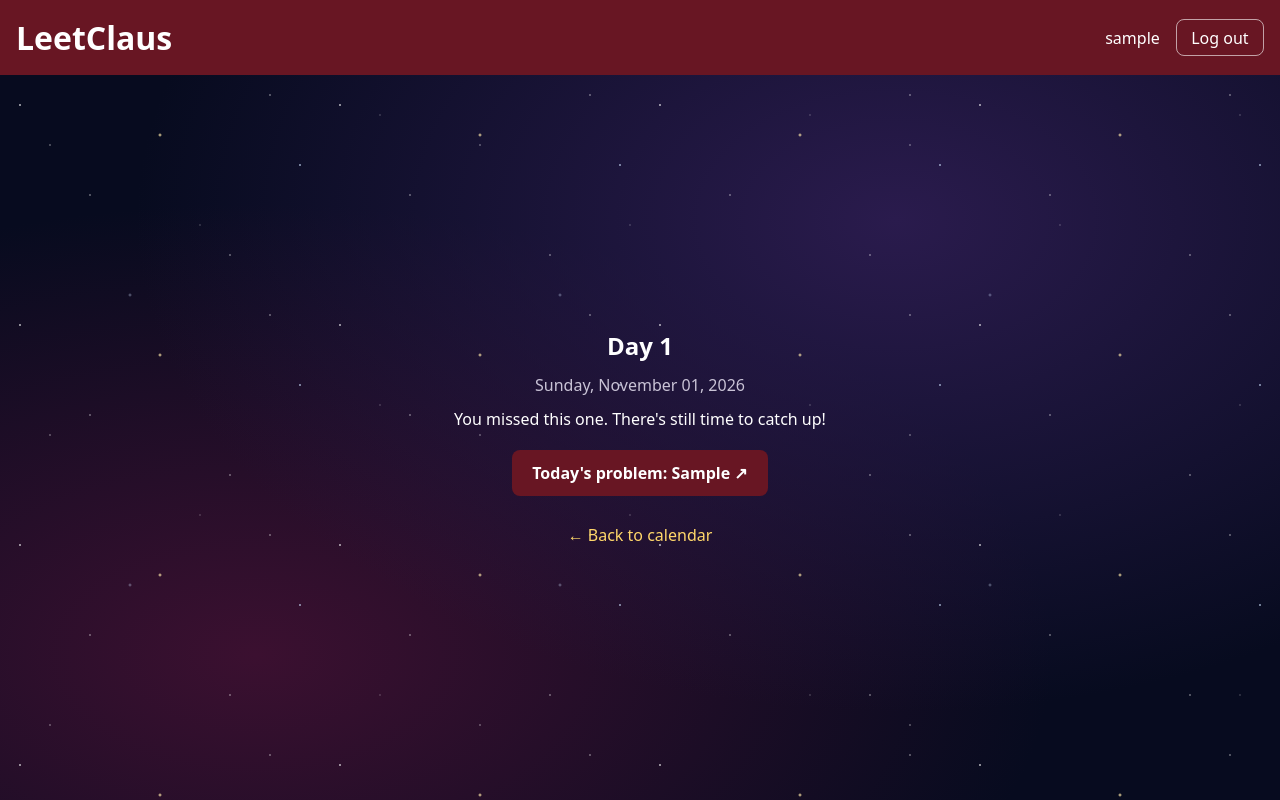
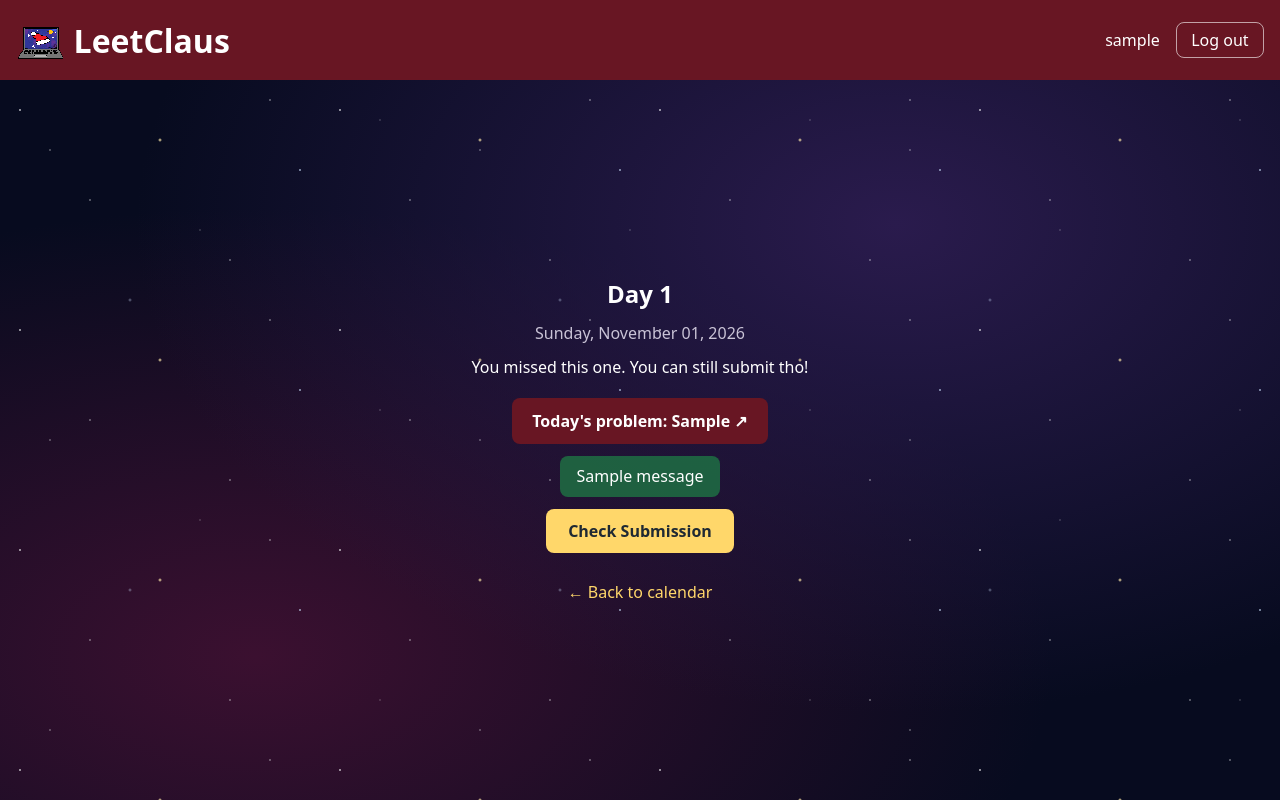
Before and after one commit to AGannon22/LeetClaus, a Flask app: page /day/1 in a window 1280 px wide. Run offline with Flask 3, Linux system fonts and the light colour scheme; the visitor is signed in with stand-in values (Sample User, id 1); one stand-in notice (Sample message) is shown; a database or web service that is not in the repository returns one stand-in record (values such as "Sample title").

Commit message:
ooooooo aaaaah check solution button

```diff
--- a/app.py
+++ b/app.py
@@ -1,11 +1,11 @@
 import os
 
 from dotenv import load_dotenv
-from flask import Flask, render_template, request, redirect, url_for, session, abort
+from flask import Flask, render_template, request, redirect, url_for, session, abort, flash
 from helperfunctions.account_stuff import handleLogin, createNewAccount
 from helperfunctions.advent import getAdventDays
-from helperfunctions.leetcodeAPI import pickAProblem
-from helperfunctions.progress import getCompletedDays, getUserData, assignProblem
+from helperfunctions.leetcodeAPI import pickAProblem, solvedRecently
+from helperfunctions.progress import getCompletedDays, getUserData, assignProblem, markDayCompleted
 
 load_dotenv()
 
@@ -44,6 +44,34 @@ def day(n):
             assignProblem(session["username"], n, slug)
 
     return render_template("day.html", title=f"Day {n}", day=info, problem_slug=slug)
+@app.route("/day/<int:n>/check", methods=["POST"])
+def check_day(n):
+    # "Check Submission" button: look for the assigned problem in the user's 20 most recent LeetCode solves
+    if not 1 <= n <= 25:
+        abort(404)
+    userStuff = getUserData(session["username"])
+    completed = set(userStuff.get("completed_days", []))
+    info = getAdventDays(completed=completed)[n - 1]
+    if not info["unlocked"]:
+        return redirect(url_for("index"))
+    if info["completed"]:
+        return redirect(url_for("day", n=n))
+
+    slug = userStuff.get("assigned", {}).get(str(n))
+    if slug is None:
+        flash("This day doesn't have a problem yet. Refresh the page to get one.", "error")
+        return redirect(url_for("day", n=n))
+
+    result = solvedRecently(userStuff.get("leetcode_username", ""), slug)
+    if result is None:
+        flash("Couldn't reach LeetCode right now. Try again in a minute.", "error")
+    elif result:
+        markDayCompleted(session["username"], n)
+        flash(f"Day {n} complete! 🎁", "success")
+    else:
+        flash("Not found in your 20 most recent accepted submissions. "
+              "If you just submitted, wait a few minutes and check again.", "error")
+    return redirect(url_for("day", n=n))
 @app.route("/login",methods=['GET','POST'])
 def login():
     if request.method == "GET":
--- a/static/style.css
+++ b/static/style.css
@@ -17,6 +17,19 @@ header {
 }
 header h1 {
     margin: 0;
+}
+/* logo + title, links back to the calendar */
+.brand {
+    display: flex;
+    align-items: center;
+    gap: 0.6rem;
+    color: white;
+    text-decoration: none;
+}
+#logo {
+    height: 48px;
+    width: auto;
+    image-rendering: pixelated;   /* keep the pixel art crisp */
 }
 .usernav {
     display: flex;
@@ -172,6 +185,40 @@ a.advent-day:focus-visible {
 .day-problem:hover {
     background: #4f101a;
 }
+.day-check {
+    padding: 0.7rem 1.4rem;
+    font: inherit;
+    font-weight: 600;
+    color: #1f2933;
+    background: #ffd76a;
+    border: none;
+    border-radius: 8px;
+    cursor: pointer;
+    transition: background 0.2s, transform 0.1s;
+}
+.day-check:hover:not(:disabled) {
+    background: #f5c842;
+}
+.day-check:active:not(:disabled) {
+    transform: scale(0.97);
+}
+.day-check:disabled {
+    background: rgba(255, 255, 255, 0.15);
+    color: #c9c3d6;
+    cursor: default;
+}
+.day-flash {
+    margin: 0;
+    max-width: 420px;
+    padding: 0.6rem 1rem;
+    border-radius: 8px;
+}
+.day-flash.success {
+    background: rgba(31, 111, 67, 0.85);
+}
+.day-flash.error {
+    background: rgba(192, 57, 43, 0.85);
+}
 .day-back {
     margin-top: 1rem;
     color: #ffd76a;
--- a/templates/base.html
+++ b/templates/base.html
@@ -9,7 +9,10 @@
 </head>
 <body>
 <header>
-    <h1>LeetClaus</h1>
+    <a class="brand" href="{{ url_for('index') }}">
+        <img id="logo" src="{{ url_for('static', filename='leetclauslogo.png') }}" alt="">
+        <h1>LeetClaus</h1>
+    </a>
     {% if session.username %}
     <nav class="usernav">
         <span>{{ session.username }}</span>
--- a/templates/day.html
+++ b/templates/day.html
@@ -3,8 +3,8 @@
     <div class="day-page">
         <h2 class="advent-title">Day {{ day.day }}</h2>
         <time class="day-date" datetime="{{ day.iso }}">{{ day.date.strftime("%A, %B %d, %Y") }}</time>
-        {% if day.completed %}<p class="day-status">✓ Completed!</p>{% endif %}
-        {% if day.missed %}<p class="day-status">You missed this one. There's still time to catch up!</p>{% endif %}
+        {% if day.completed %}<p class="day-status"> Completed!</p>{% endif %}
+        {% if day.missed %}<p class="day-status">You missed this one. You can still submit tho!</p>{% endif %}
 
         {% if problem_slug %}
         <a class="day-problem" href="https://leetcode.com/problems/{{ problem_slug }}/" target="_blank" rel="noopener">
@@ -13,6 +13,19 @@
         {% elif not day.completed %}
         <p class="day-status">Couldn't pick a problem right now. Try refreshing in a minute.</p>
         {% endif %}
+        {% for category, message in get_flashed_messages(with_categories=true) %}
+        <p class="day-flash {{ category }}" role="status">{{ message }}</p>
+        {% endfor %}
+
+        {% if day.completed %}
+        <form>
+            <button class="day-check" type="button" disabled>Check Submission</button>
+        </form>
+        {% elif problem_slug %}
+        <form method="POST" action="{{ url_for('check_day', n=day.day) }}">
+            <button class="day-check" type="submit">Check Submission</button>
+        </form>
+        {% endif %}
 
         <a class="day-back" href="{{ url_for('index') }}">← Back to calendar</a>
     </div>
```
Also changed, not shown: docker-compose.yml (+3 -4 lines), helperfunctions/leetcodeAPI.py (+5 -7 lines).
